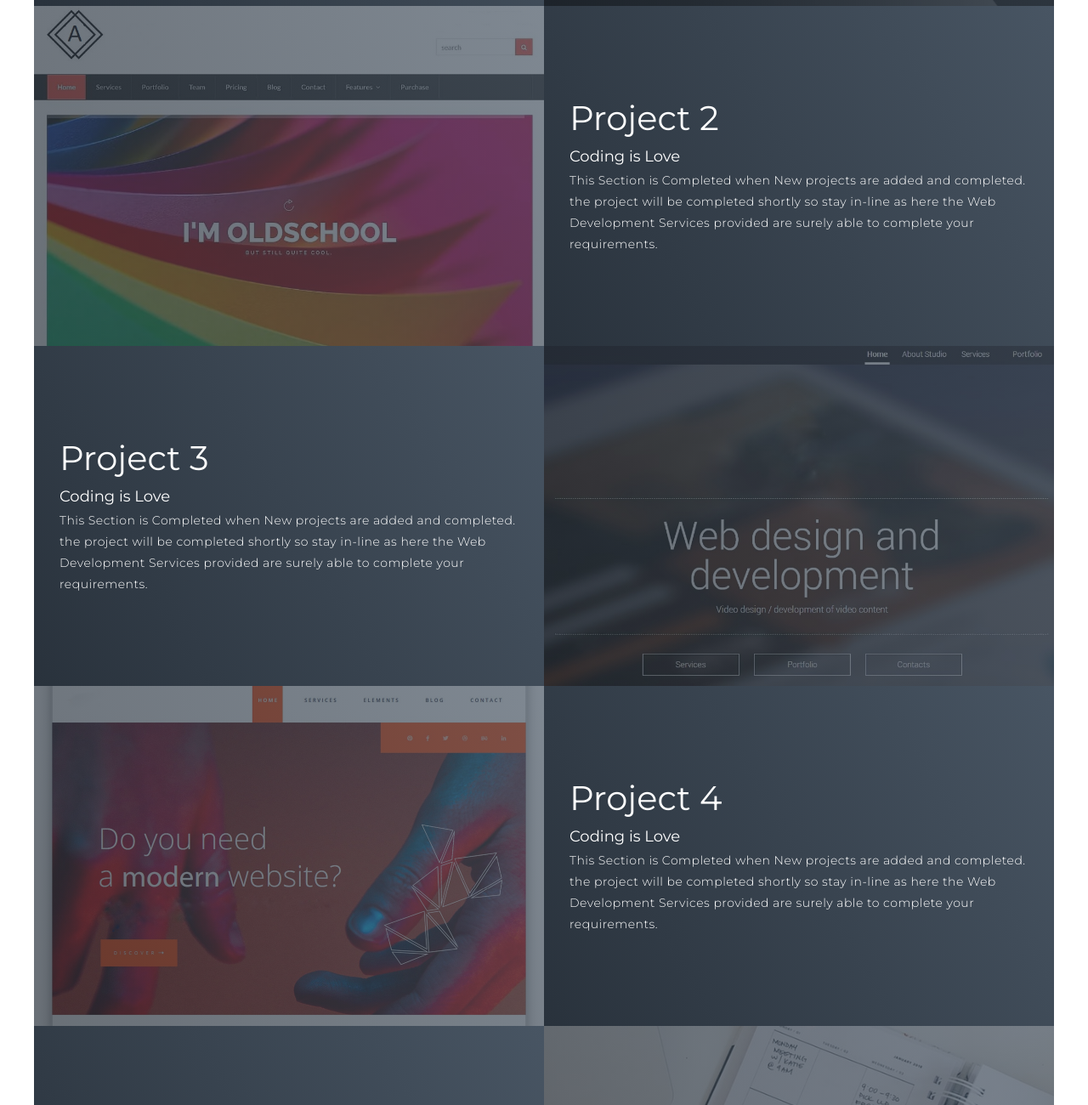
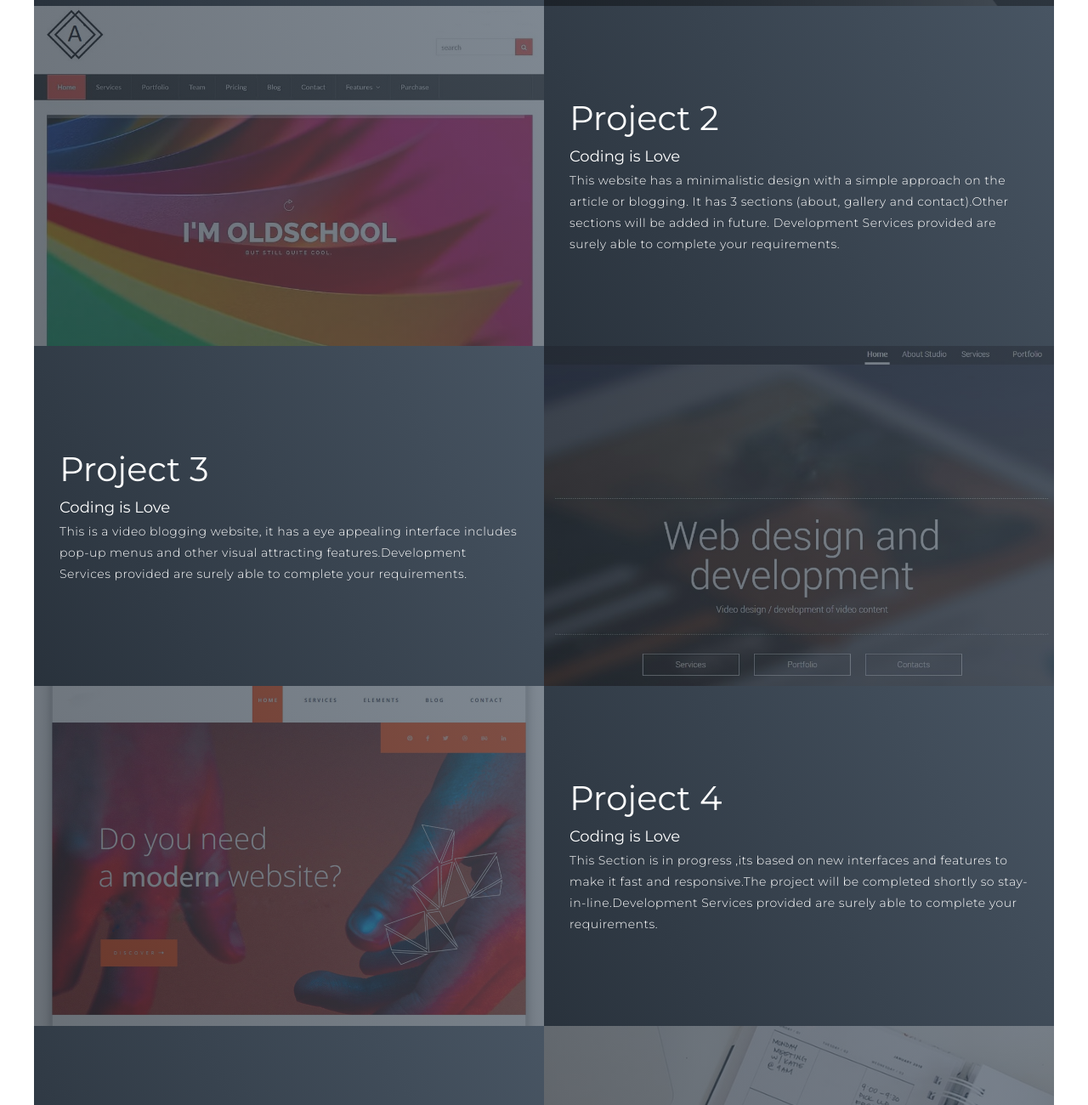
Before and after one commit to Aryan12345nn/My-website, a plain HTML site: page index.html in a window 1280 px wide. Shown: the part 2216-3516 px from the top of the page at 85% size. Drawn offline with nearby package versions, Linux system fonts and the light colour scheme.

Commit message:
Update index.html
update on project section.

```diff
--- a/index.html
+++ b/index.html
@@ -141,8 +141,8 @@
           <div class="project-info">
             <h1>Project 2</h1>
             <h2>Coding is Love</h2>
-            <p>This Section is Completed when New projects are added and completed.
-              the project will be completed shortly so stay in-line as here the Web
+            <p>This website has a minimalistic design with a simple approach on the article or blogging.
+              It has 3 sections (about, gallery and contact).Other sections will be added in future.
               Development Services provided are surely able to complete your requirements.</p>
           </div>
           <div class="project-img">
@@ -153,9 +153,9 @@
           <div class="project-info">
             <h1>Project 3</h1>
             <h2>Coding is Love</h2>
-            <p>This Section is Completed when New projects are added and completed.
-              the project will be completed shortly so stay in-line as here the Web
-              Development Services provided are surely able to complete your requirements.</p>
+            <p>This is a video blogging website, it has a eye appealing interface includes pop-up menus and
+              other visual attracting features.Development Services provided are surely able to complete
+               your requirements.</p>
           </div>
           <div class="project-img">
             <img src="./img/des3.jpeg" alt="img">
@@ -165,9 +165,9 @@
           <div class="project-info">
             <h1>Project 4</h1>
             <h2>Coding is Love</h2>
-            <p>This Section is Completed when New projects are added and completed.
-              the project will be completed shortly so stay in-line as here the Web
-              Development Services provided are surely able to complete your requirements.</p>
+            <p>This Section is in progress ,its based on new interfaces and features to make it fast and
+              responsive.The project will be completed shortly so stay-in-line.Development Services
+              provided are surely able to complete your requirements.</p>
           </div>
           <div class="project-img">
             <img src="./img/des4.jpeg" alt="img">
```
